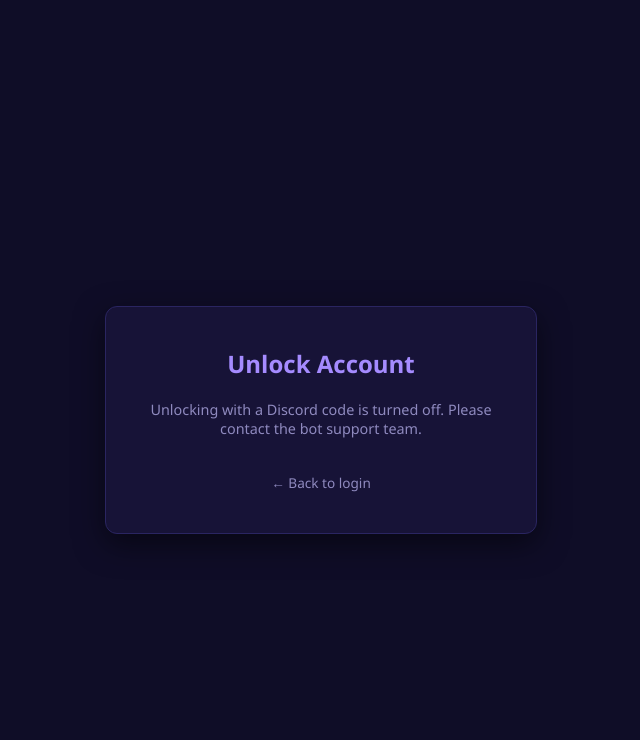
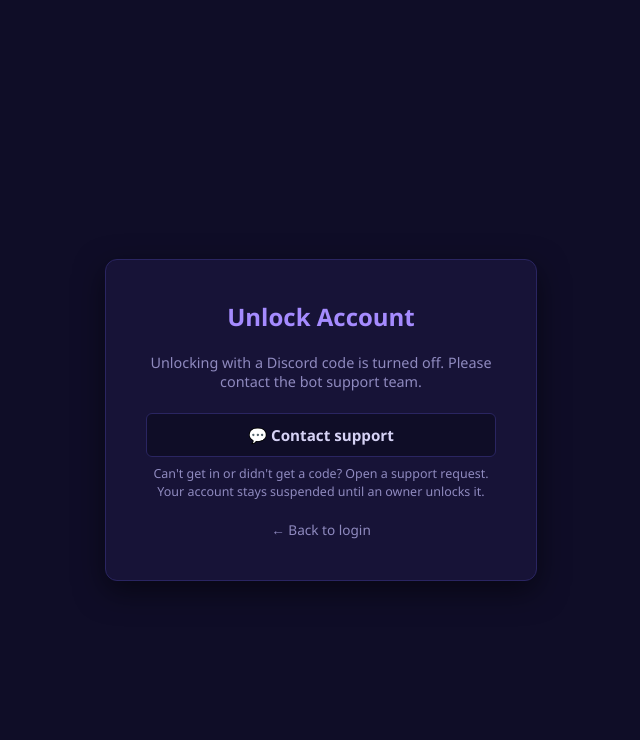
Before and after one commit to troopercody1/osqarek, a Node project: template views/unlock.ejs in a window 1280 px wide. Shown: the top 740 px of the page, without its empty margins (319-959 px from the left). Run offline with Node 20 templates, Linux system fonts and the light colour scheme; the template is opened without the code that fills it, so the values that code supplies are empty; some libraries are stand-ins or nearby versions.

Commit message:
Add support contact link and user hint to unlock page
Added a support contact link and hint for users unable to unlock their accounts.

```diff
--- a/views/unlock.ejs
+++ b/views/unlock.ejs
@@ -64,6 +64,9 @@
 
         .back-link { color: #8f8abf; font-size: 0.85rem; text-decoration: none; display: inline-block; margin-top: 20px; transition: color 0.2s; }
         .back-link:hover { color: #d6d2f5; }
+            .support-btn { display:block; margin-top:22px; padding:11px; border:1px solid #2a2561; border-radius:6px; color:#d6d2f5; text-decoration:none; font-weight:600; font-size:0.95rem; background:#0f0d27; transition: border-color 0.2s; }
+        .support-btn:hover { border-color:#a58bff; color:#fff; }
+        .support-hint { font-size:0.78rem; color:#8f8abf; margin-top:8px; line-height:1.4; }
     </style>
 </head>
 <body>
@@ -90,6 +93,9 @@
         <p style="font-size:0.9rem; color:#8f8abf;">Unlocking with a Discord code is turned off. Please contact the bot support team.</p>
         <% } %>
 
+        <a href="/support/security" class="support-btn">&#128172; Contact support</a>
+        <div class="support-hint">Can't get in or didn't get a code? Open a support request. Your account stays suspended until an owner unlocks it.</div>
+
         <a href="/auth/admin" class="back-link">← Back to login</a>
     </div>
 
```
